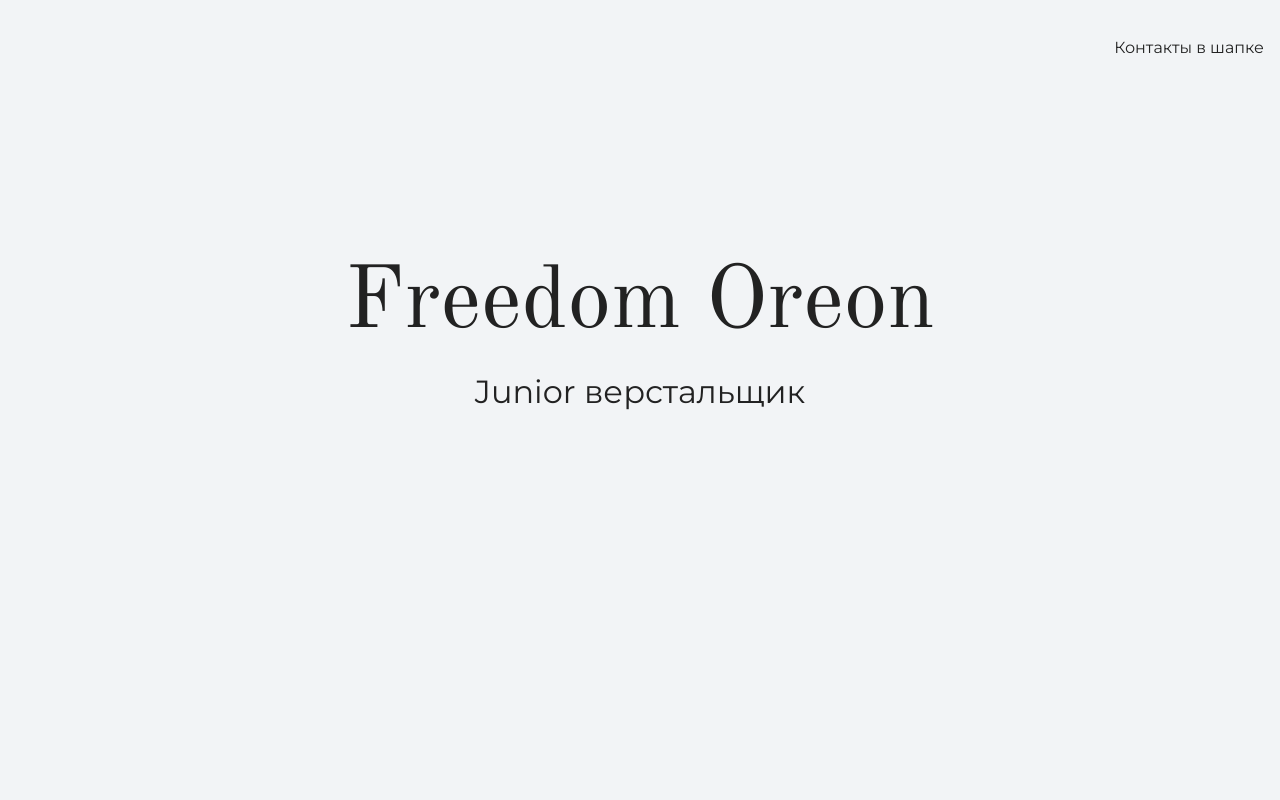
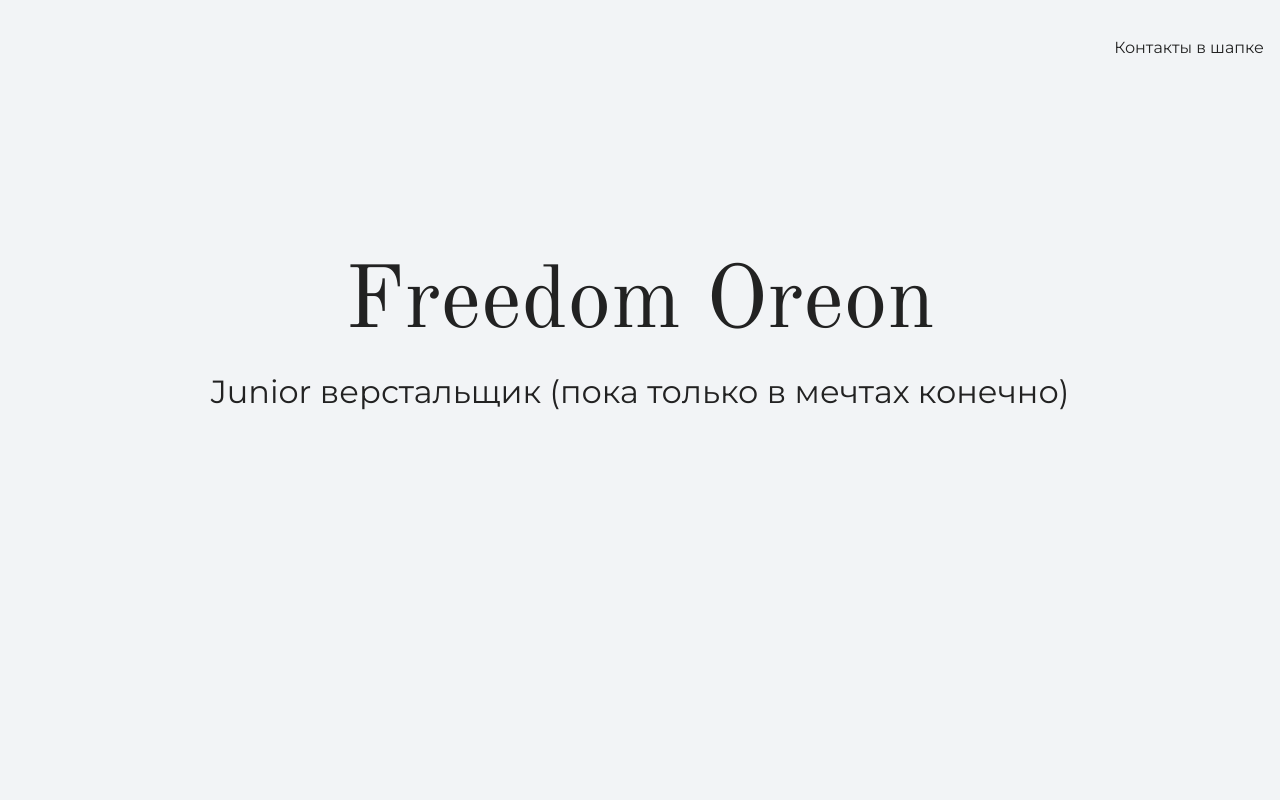
Before and after one commit to FreedomOreon/Sait-portfolio, a plain HTML site: page portfolio-step-1/index.html in a window 1280 px wide. Shown: the top 800 px of the page. Drawn offline with nearby package versions, Linux system fonts and the light colour scheme.

Commit message:
Добавил в заголовок пару слов

```diff
--- a/portfolio-step-1/index.html
+++ b/portfolio-step-1/index.html
@@ -17,7 +17,7 @@
     <section class="hero-image">
       <div class="container">
       <h1 class="heading">Freedom Oreon</h1>
-      <p>Junior верстальщик</p>
+      <p>Junior верстальщик (пока только в мечтах конечно)</p>
     </div>
     </section>
 
```
